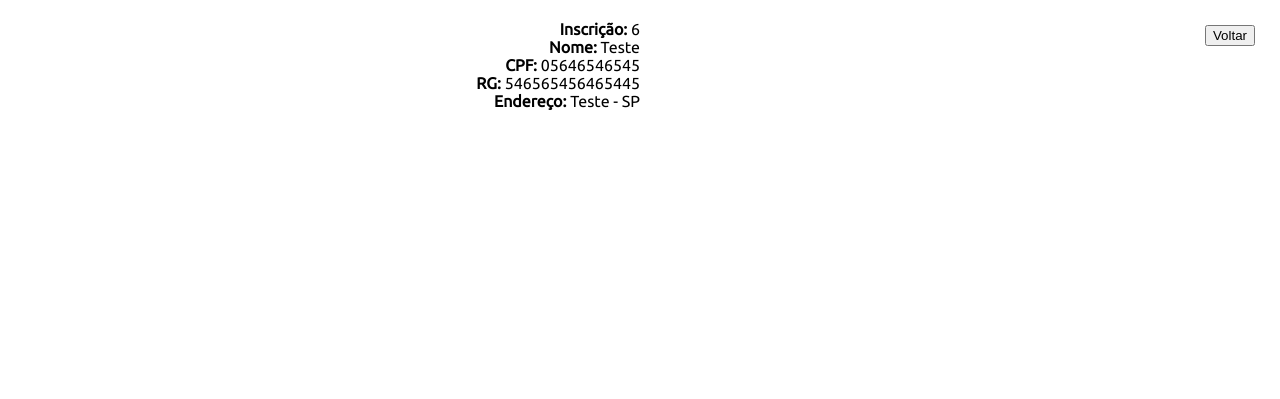
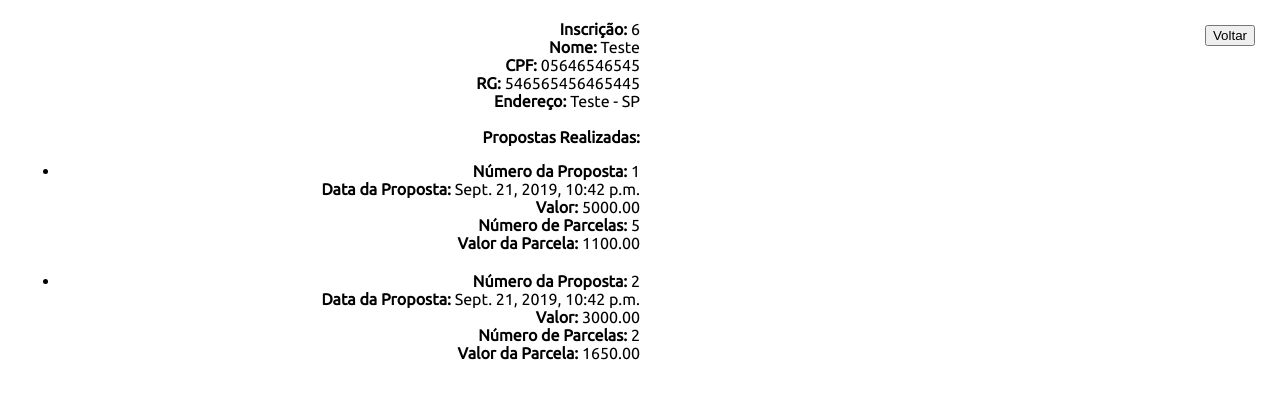
Before and after one commit to maiquelml/grasp-team-7, a Django app: page /pessoa/6 in a window 1280 px wide. Shown: the top 399 px of the page. Run offline with Django 3.2, Linux system fonts and the light colour scheme; data comes from the database, SQL or seed files in the repository; both versions use the stored data as it was after the commit.

Commit message:
Implements Request model

```diff
--- a/bemcrud/admin.py
+++ b/bemcrud/admin.py
@@ -1,4 +1,5 @@
 from django.contrib import admin
-from .models import Person
+from .models import Person, Request
 
 admin.site.register(Person)
+admin.site.register(Request)
--- a/bemcrud/models.py
+++ b/bemcrud/models.py
@@ -47,3 +47,13 @@
 
   def __str__(self):
     return self.name
+
+class Request(models.Model):
+
+  cpf = models.CharField(max_length=11, blank=False)
+  value = models.DecimalField(max_digits=10, blank=False, decimal_places=2)
+  installments = models.IntegerField(blank=False, default=1)
+  date = models.DateTimeField(auto_now=True)
+
+  def __str__(self):
+    return self.cpf
--- a/bemcrud/templates/person.html
+++ b/bemcrud/templates/person.html
@@ -55,6 +55,20 @@
          - {{ person.state }}
         <br />
     {% endif %}
+    <br />
+    <b>Propostas Realizadas:</b>
+    <ul class='requests'>
+        {% for request in requests %}
+            <li>
+                <b>Número da Proposta: </b>{{ request.id }}<br/>
+                <b>Data da Proposta: </b>{{ request.date }}<br/>
+                <b>Valor: </b>{{ request.value }}<br/>
+                <b>Número de Parcelas: </b>{{ request.installments }}<br/>
+                <b>Valor da Parcela: </b>
+                {{ request.installmentsValue }}
+            </li>
+        {% endfor %}
+    </ul>
   </div>
   <div>
     <a href="{% url 'listPerson' %}">
--- a/bemcrud/views.py
+++ b/bemcrud/views.py
@@ -1,5 +1,7 @@
 from django.shortcuts import render, redirect
-from .models import Person as PersonModel
+from decimal import Decimal
+
+from .models import Person as PersonModel, Request as RequestModel
 from .form import Person as PersonForm
 
 class Person:
@@ -9,7 +11,17 @@ class Person:
 
   def show(meta, request, id):
     person = PersonModel.objects.get(id=id)
-    return render(request, 'person.html', { 'person': person })
+    requests = RequestModel.objects.filter(cpf=person.cpf) or []
+
+    interest = 10
+
+    if len(requests) > 0:
+      for req in requests:
+        normalizedRate = Decimal(interest / 100 + 1)
+        installmentsValue = (req.value * normalizedRate / req.installments)
+        req.installmentsValue = round(installmentsValue, 2)
+
+    return render(request, 'person.html', { 'person': person, 'requests': requests })
 
   def create(meta, request):
     form = PersonForm(request.POST or None)
```
Also changed, not shown: bemcrud/migrations/0009_request.py (added), bemcrud/migrations/0010_auto_20190921_1933.py (added), bemcrud/migrations/0011_auto_20190921_2001.py (added), db.sqlite3.
